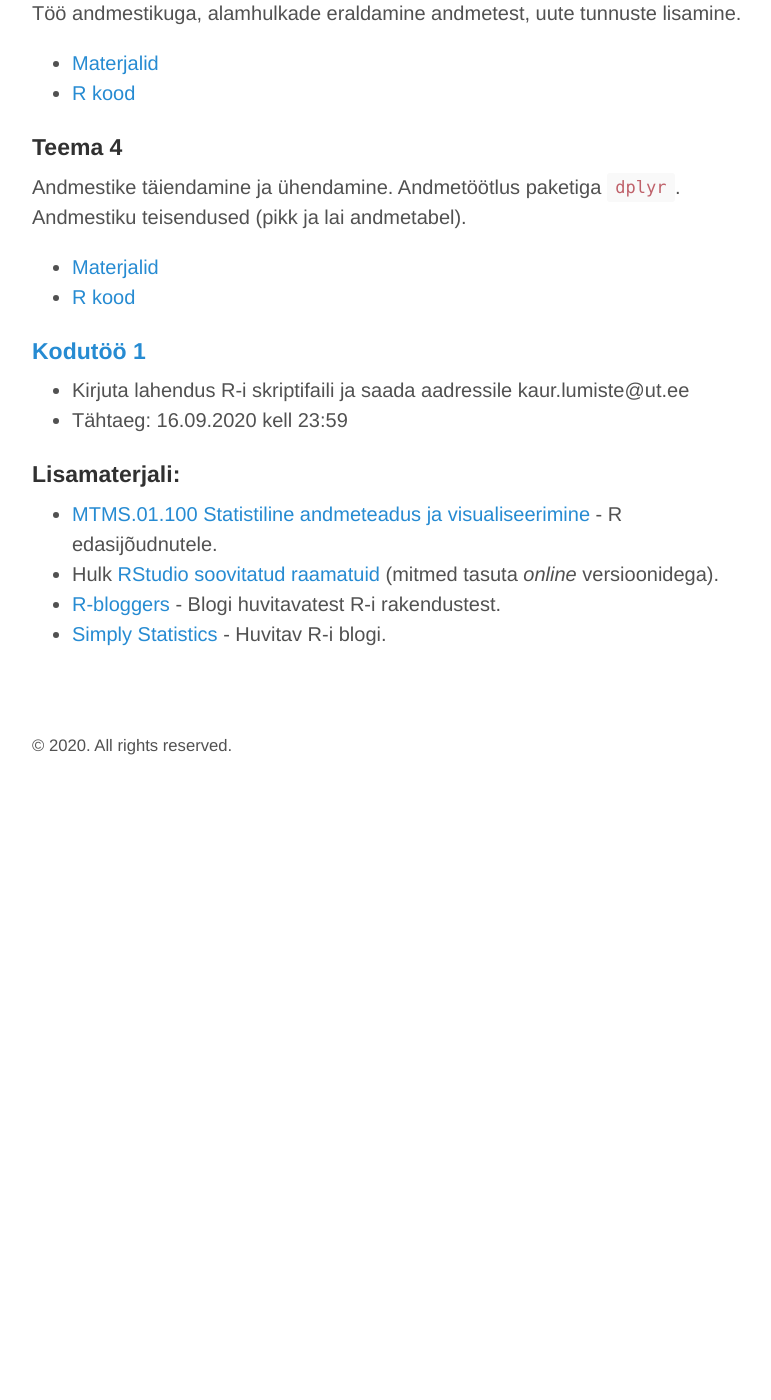
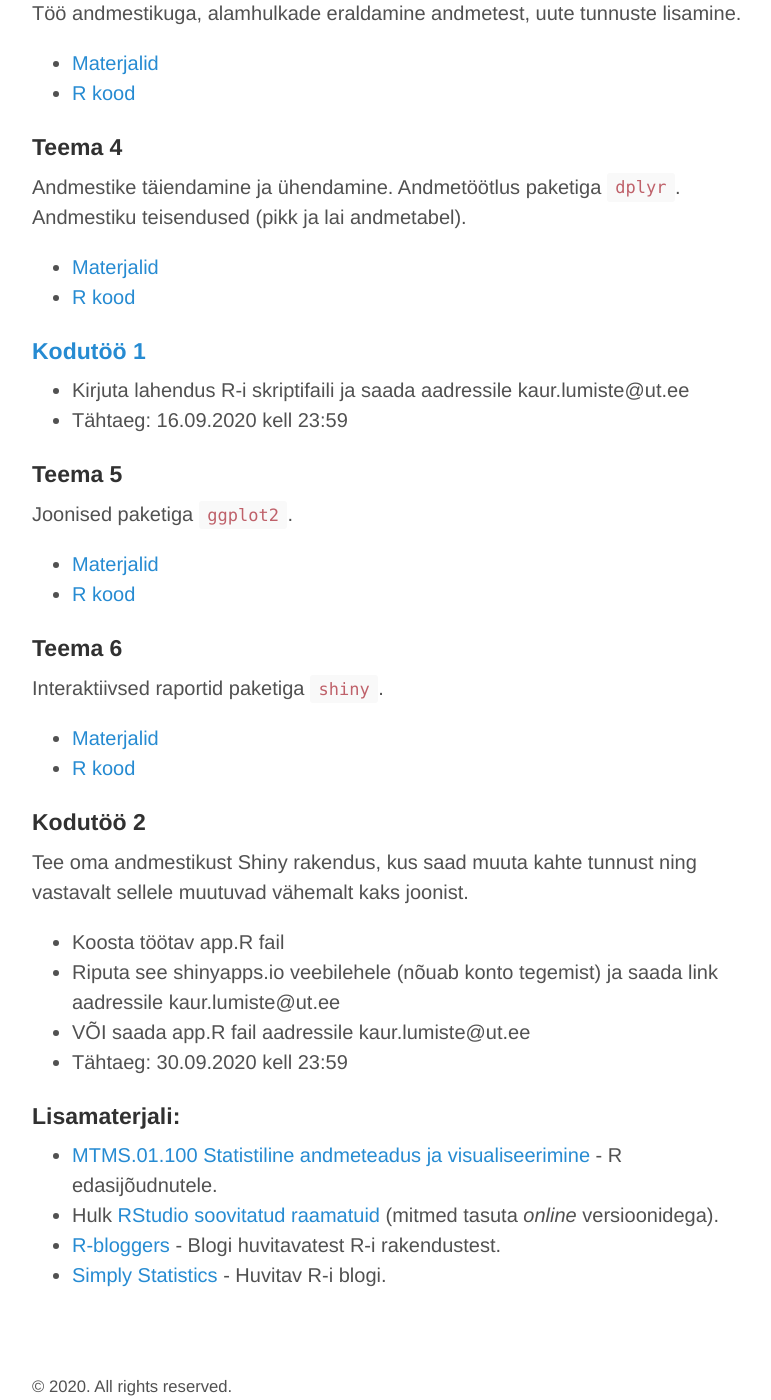
Before and after one commit to Rkursus/tykliinikum, a Jekyll site: the page built from materjalid.md, in a window 1280 px wide and 1400 px high, scrolled down 676 px. Shown: the whole window, without its empty margins (248-1019 px from the left). Built offline with Jekyll 4.4.1, drawn with Linux system fonts in a browser that asks for light colours; our own code applies the rules of GitHub Pages for plain Markdown files; before the commit the page ends 1435 px from its top, so only the background shows below that.

Commit message:
veebilehe update

```diff
--- a/materjalid.md
+++ b/materjalid.md
@@ -46,6 +46,30 @@ Andmestike täiendamine ja ühendamine. Andmetöötlus paketiga `dplyr`. Andmest
 * Tähtaeg: 16.09.2020 kell 23:59
 
 
+## Teema 5
+
+Joonised paketiga `ggplot2`.
+
+* [Materjalid](teema5)
+* [R kood](https://github.com/Rkursus/tykliinikum/raw/master/_teema5/teema5_kood.R)
+
+
+## Teema 6
+
+Interaktiivsed raportid paketiga `shiny`.
+
+* [Materjalid](teema6)
+* [R kood](https://github.com/Rkursus/tykliinikum/raw/master/_teema6/teema6_kood.R)
+
+
+## Kodutöö 2
+
+Tee oma andmestikust Shiny rakendus, kus saad muuta kahte tunnust ning vastavalt sellele muutuvad vähemalt kaks joonist.
+
+* Koosta töötav app.R fail
+* Riputa see shinyapps.io veebilehele (nõuab konto tegemist) ja saada link aadressile kaur.lumiste@ut.ee
+* VÕI saada app.R fail aadressile kaur.lumiste@ut.ee
+* Tähtaeg: 30.09.2020 kell 23:59
 
 
 ## Lisamaterjali:
```
Also changed, not shown: teema5.md (added, +5 -0 lines), teema6.md (added, +5 -0 lines).
